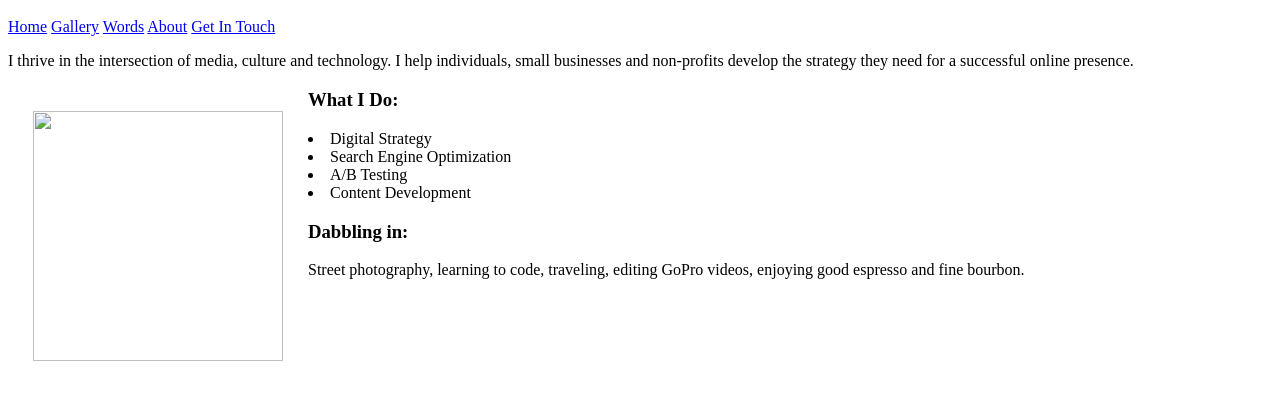
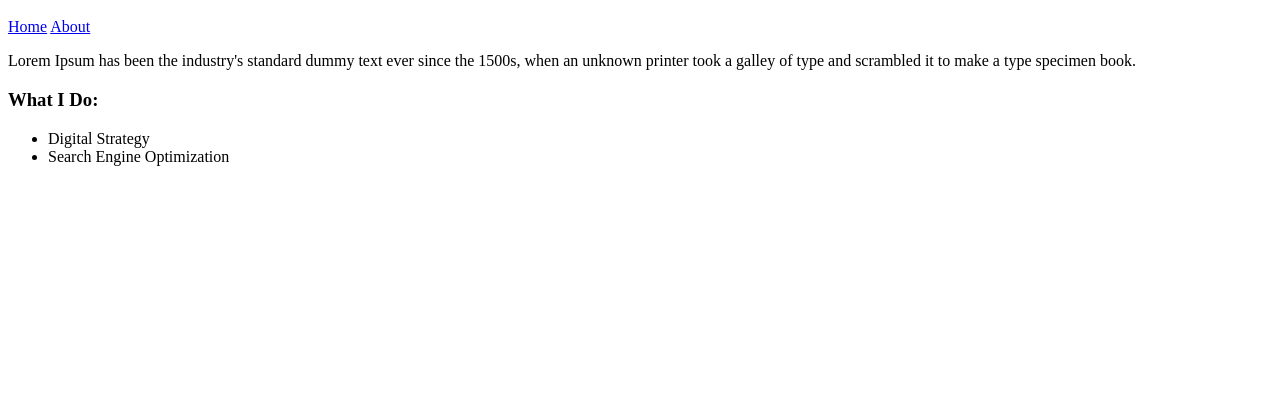
Before and after one commit to sunnicampbell/tech-article, a plain HTML site: page index.html in a window 1280 px wide. Shown: the part 48-448 px from the top of the page. Drawn offline with Linux system fonts and the light colour scheme.

Commit message:
thrid commit today

```diff
--- a/index.html
+++ b/index.html
@@ -2,13 +2,6 @@
 <html>
     <head>
     <title>Sunni Campbell | Photography | Writing</title>
-    <style>
-    img {
-      border-radius: 3px;
-      padding: 25px;
-      width: 250px;
-        }
-  </style>
     </head>
     <body>
     <h1>Digital Marketing Consultant and Photo Hobbyist</h1>
@@ -16,27 +9,15 @@
          <div id="menubar">
              <nav>
               <a href="index.html">Home</a>
-              <a href="#">Gallery</a>
-              <a href="#"> Words</a>
-              <a href="#"> About</a>
-              <a href="#">Get In Touch</a>
+              <a href="#">About</a>
              </nav>
         </div>
-        <p>I thrive in the intersection of media, culture and technology. I help individuals, small businesses and non-profits develop the strategy they need for a successful online presence.</p>
-        <div class="profileimage">
-        <img style="float:left" padding="20px" src="../images/sunni-bio.jpg">
-        </div>
-            <div class="box">
+        <p>Lorem Ipsum has been the industry's standard dummy text ever since the 1500s, when an unknown printer took a galley of type and scrambled it to make a type specimen book.</p>
+
                 <H3>What I Do:</H3>
-
+                <ul>
                 <li>Digital Strategy</li>
                 <li>Search Engine Optimization</li>
-               <li>A/B Testing</li>
-                <li>Content Development</li>
-
-                <H3>Dabbling in:</H3>
-
-            <p>Street photography, learning to code, traveling, editing GoPro videos, enjoying good espresso and fine bourbon.</p>
-            </div>
+                </ul>
     </body>
 </html>
```
